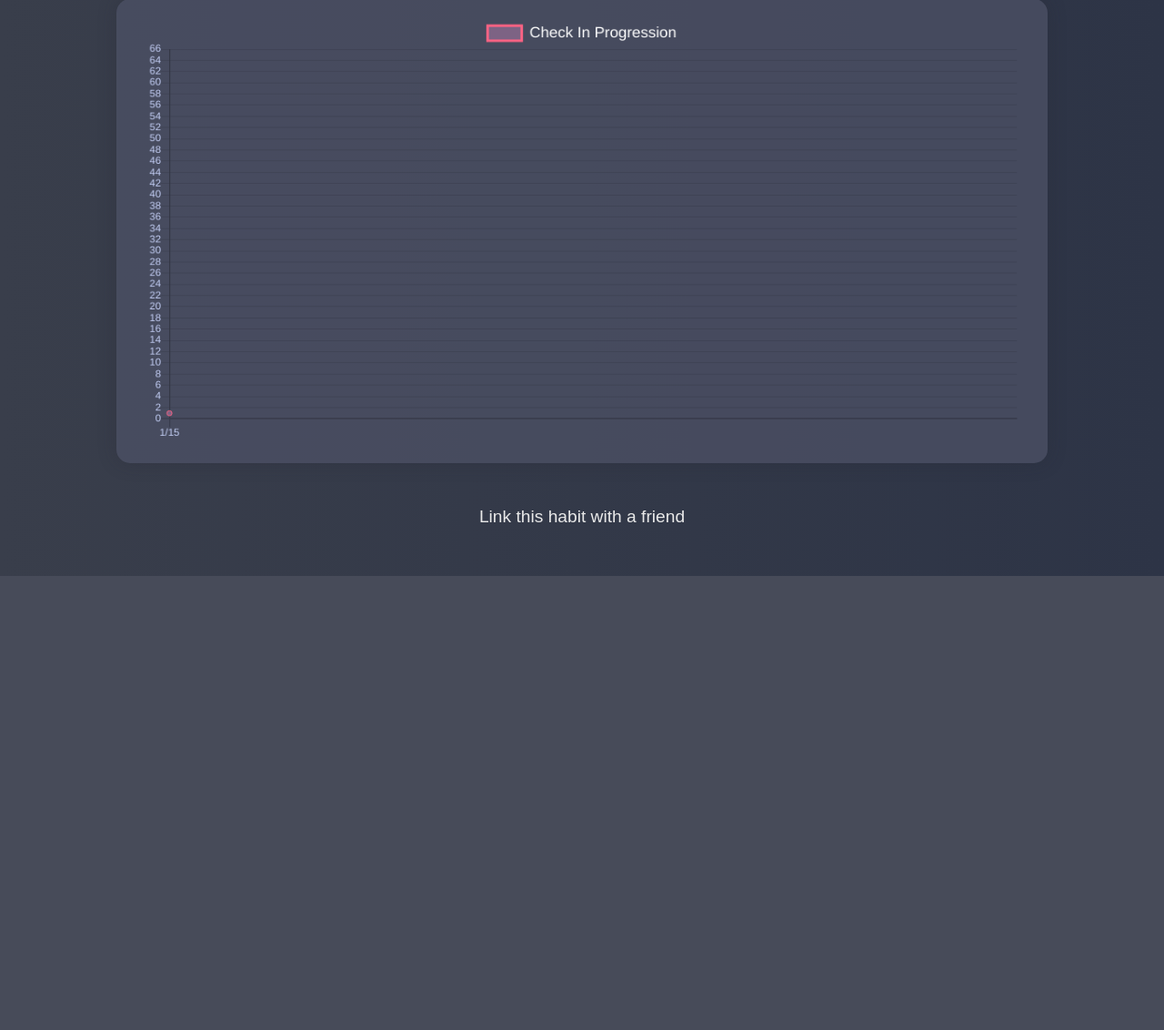
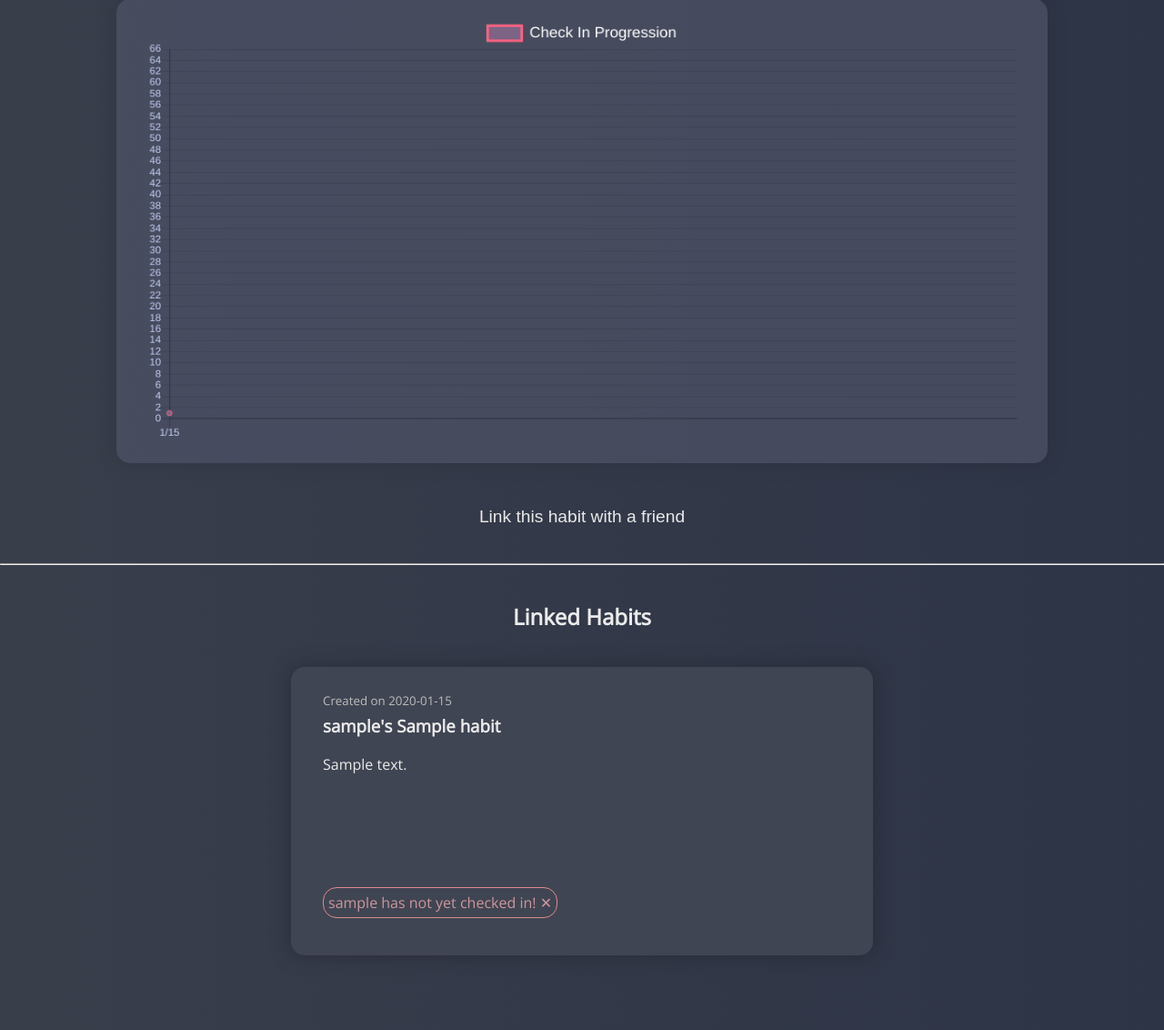
Before and after one commit to kevinnguyenabc/66-Days, a Python web app: template flask66Days/templates/single_habit.html in a window 1280 px wide. Shown: the part 437-1569 px from the top of the page at 91% size. Before the commit the page ends 1070 px from the top, so only its background shows below. Run offline with Jinja, Linux system fonts and the light colour scheme; the template is opened without the code that fills it: most values are stand-ins (such as "Sample title", 1, 10 or a date in 2020); some libraries are stand-ins or nearby versions.

Commit message:
added linking habits, showing habits on single-habit page

```diff
--- a/flask66Days/models.py
+++ b/flask66Days/models.py
@@ -7,7 +7,7 @@ from flask_login import UserMixin
 def load_user(user_id):
     return User.query.get(int(user_id))
 
-class User(db.Model, UserMixin):
+class User(db.Model, UserMixin): # UserMixin is a class that contains is_authenticated, is_active... required by flask_login
     id = db.Column(db.Integer, primary_key=True)
     username = db.Column(db.String(20), unique=True, nullable=False)
     habits = db.relationship('Habit', backref='author', lazy=True)
--- a/flask66Days/static/checkin.js
+++ b/flask66Days/static/checkin.js
@@ -27,8 +27,9 @@ function handleLinkRequest(data){
     if (data["status"] === "success"){
         document.getElementById("modal-text").innerHTML = "\nA link request was sent to " + data.username + "!";
         document.getElementById("link-username").style.display = "none";
-        // document.getElementById("confirm").style.display = "none";
         $("#confirm").hide();
+    } else if (data["status"] === "fail"){
+        document.getElementById("modal-text").innerHTML = "\nInvalid request to " + data.username + ".\nPlease try again.";
     }
 }
 
@@ -85,5 +86,5 @@ function linkHabits(habit1, habit2, messageId){
         method: "POST",
         url: "/link_habits",
         data: JSON.stringify({"habit1": habit1, "habit2": habit2, "messageId": messageId})
-    }).done(function(data) { console.log(data) } );
+    }).done(function(data) { location.reload(); } );
 }
--- a/flask66Days/static/interactive.js
+++ b/flask66Days/static/interactive.js
@@ -28,7 +28,7 @@ function displayMessageModal(type, id) {
         btn.show();
         modal = document.getElementById("updateModal");
         span = document.getElementById("closeButton2");
-        document.getElementById("modal-text").innerHTML = "\nWho would you like to link this habit with?";
+        document.getElementById("modal-text").innerHTML = "\nSend a link request to another user to see each others' progress on a habit! \nWho would you like to link this habit with?";
         document.getElementById("link-username").style.display = "block";
         btn.text("Link");
         btn.attr("onclick", "linkRequest("+id+")");
@@ -50,27 +50,30 @@ function displayMessageModal(type, id) {
     }
 }
 
-function openMessage(messageId, messageType){
+function openMessage(messageId, messageType, messageContent){
     let modal = document.getElementById("inboxMessageModal");
     let span = document.getElementById("closeButton2");
-    document.getElementById("modal-text").innerHTML = "\nChoose which habit to link!";
+    document.getElementById("modal-text").innerHTML = "\n"+ messageContent + "\nChoose which habit to link!";
     let btn = document.getElementById("confirm");
     btn.onclick = function() {
         console.log(messageType.split(":")[1]);
         console.log(document.getElementById("habit-chosen").value);
         linkHabits(messageType.split(":")[1], document.getElementById("habit-chosen").value, messageId)
     }
-    // btn.attr("onclick", "linkHabits("+id+")");
+    document.getElementById("reject").onclick = function() {
+        jQuery.ajax({
+            contentType: "application/json",
+            method: "POST",
+            url: '/link_habits/reject/' + messageId
+        }).done(function() { location.reload(); } );
+    }
 
-    // When the user clicks on the button, open the modal
     modal.style.display = "block";
 
-    // When the user clicks on <span> (x), close the modal
     span.onclick = function() {
         modal.style.display = "none";
     }
 
-    // When the user clicks anywhere outside of the modal, close it
     window.onclick = function(event) {
     if (event.target == modal) {
         modal.style.display = "none";
--- a/flask66Days/static/main.css
+++ b/flask66Days/static/main.css
@@ -685,3 +685,30 @@ tr {
 tr:hover {
     background-color: rgb(33, 34, 36);
 }
+
+.habit-select {
+    display: block;
+    width: 50%;
+    font-size: 1.1em;
+    margin-bottom: 2%;
+    box-sizing: border-box;
+    box-shadow: 0 1px 0 1px rgba(0,0,0,.04);
+    border-radius: .5em;
+    padding: 3px;
+}
+
+.habit-select:focus {
+	border-color: #aaa;
+	box-shadow: 0 0 1px 3px rgba(59, 152, 252, 0.452);
+	color: #222;
+}
+
+.not_checked_in {
+    cursor: pointer;
+    display: inline-block;
+    margin-top: 5px;
+    padding: 5px;
+    border: 1.5px rgb(221, 140, 140) solid;
+    color: rgba(253, 179, 179, 0.74);
+    border-radius: 15px;
+}
--- a/flask66Days/templates/single_habit.html
+++ b/flask66Days/templates/single_habit.html
@@ -98,6 +98,31 @@
     <div style="text-align: center; margin-top: 3%;">
         <button onclick="displayMessageModal('link', '{{ habit.id }}')" class="navlinks">Link this habit with a friend</button>
     </div>
+    <br>
+    {% if linked_habits|length > 0 %}
+    <hr>
+        <h2 class="page-title" style="margin-top: 40px;">Linked Habits</h2>
+        {% for habit in linked_habits %}
+            <div class="single-habit" style="width: 50%; margin-left: auto; margin-right: auto;">
+                <div>
+                    <small class="text-muted">Created on {{ habit.date_created.strftime('%Y-%m-%d') }}</small>
+                </div>
+                <h3 style="margin-top: 1%;">{{ habit.author.username }}'s {{ habit.title }}</h3>
+                <p class="habit-content">{{ habit.content }}</p>
+                {% if habit.checkins|length > 0 and (now.date() - habit.date_created.date()).days == habit.checkins[-1].day %}
+                    <p class="checked_in" style="border-color: rgba(209, 209, 255, 0.644); color: rgba(209, 209, 255, 0.699);" >{{ habit.author.username }} has checked in today! &#10003;</p>
+                {% elif habit.status=="A" %}
+                    <p class='checked_in' style="border-color: rgba(209, 209, 255, 0.644); color: rgba(209, 209, 255, 0.699);" >This habit is archived!</p>
+                {% else %}
+                    <p class="checked_in not_checked_in">{{ habit.author.username }} has not yet checked in! &#10005;</p>
+                {% endif %}
+            </div>
+    {% endfor %}
+
+    {% endif %}
+
+
+
 
     <br><br>
 
```
Also changed, not shown: flask66Days/forms.py (+12 -7 lines), flask66Days/routes.py (+26 -6 lines), flask66Days/templates/login.html (+15 -1 lines), flask66Days/templates/profile.html (+7 -6 lines).
